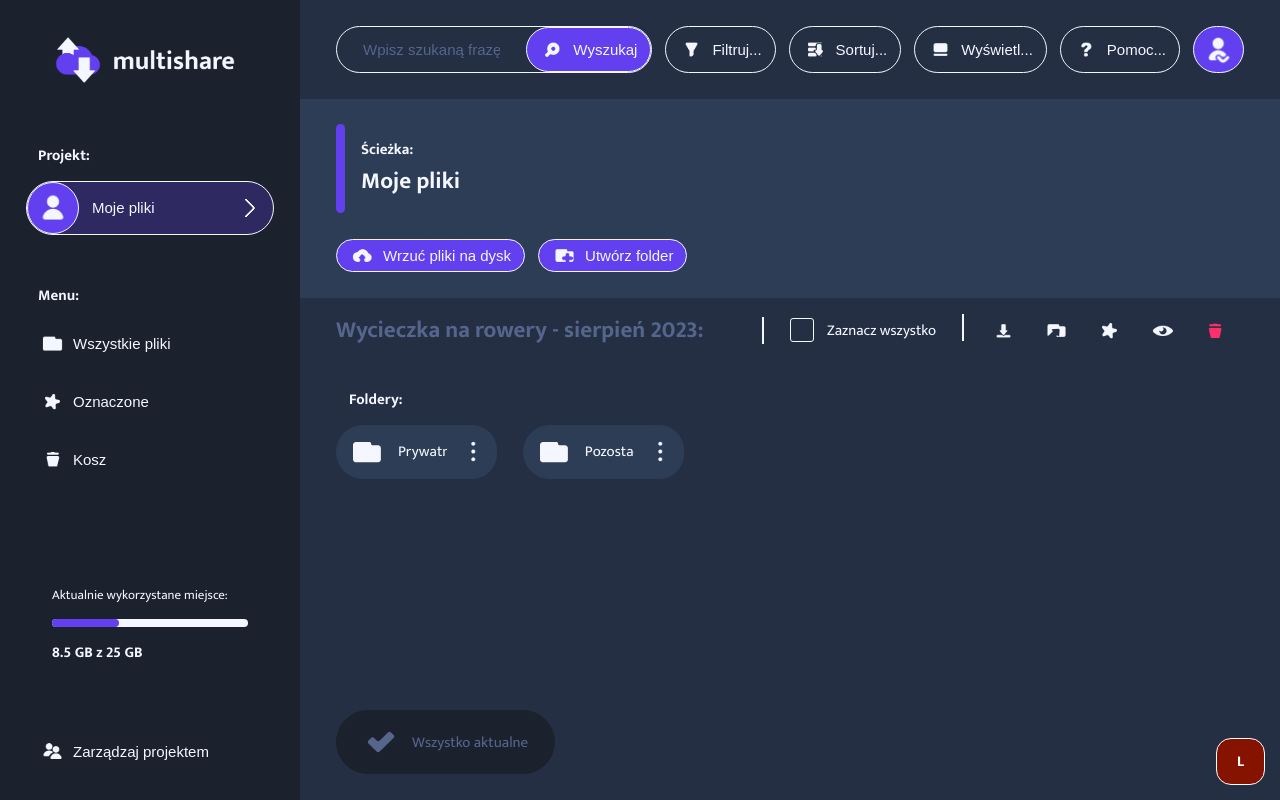
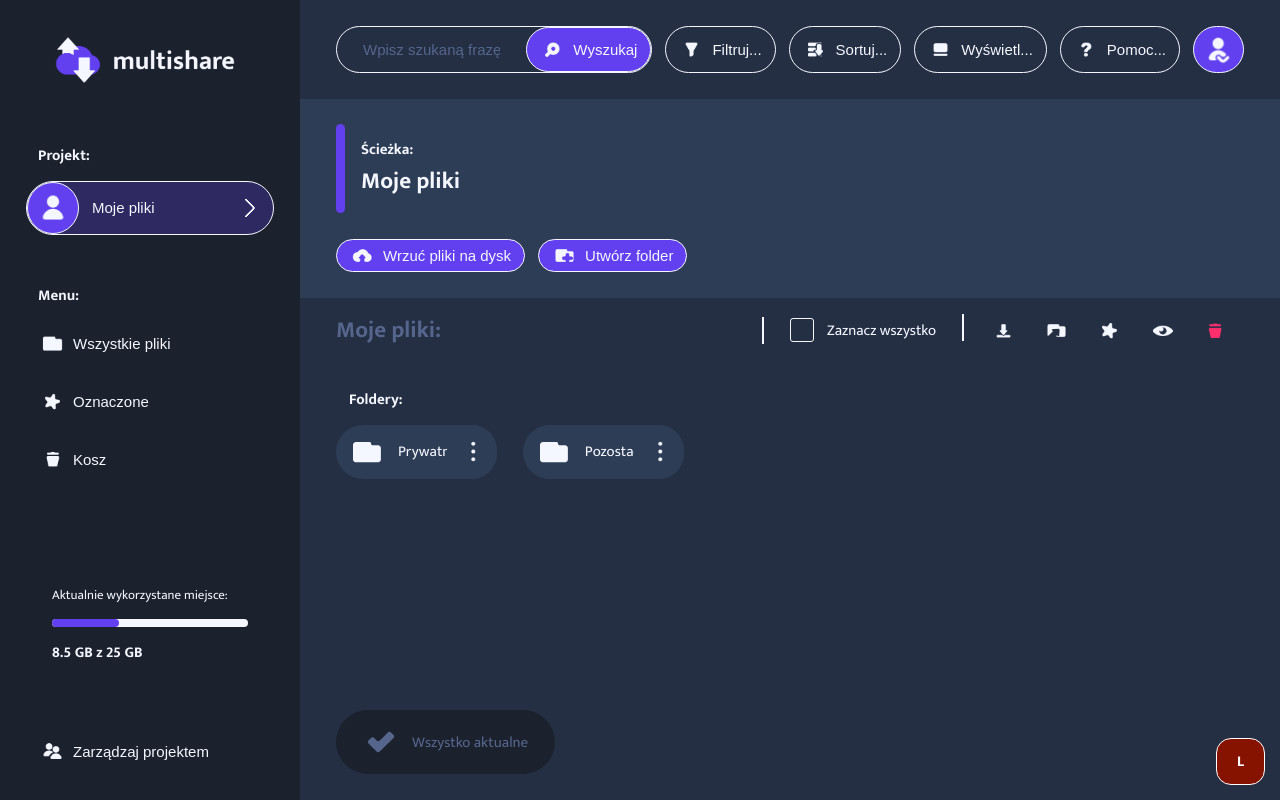
Before and after one commit to BarteXikora/file-explorer-app, a React (Create React App) app: page / in a window 1280 px wide. Built offline with nearby package versions, Linux system fonts and the light colour scheme.

Commit message:
Used content store in content tools component, so it displays actual folder name.

```diff
--- a/src/components/layout/contentTools/ContentTools.tsx
+++ b/src/components/layout/contentTools/ContentTools.tsx
@@ -1,4 +1,7 @@
 import { useState } from 'react'
+import { useSelector } from '../../../store/store'
+import shortName from '../../../functions/shortName/shortName'
+
 import StyledContentTools from './ContentTools.styles'
 import Checkbox from '../../ui/checkbox/Checkbox'
 import Button from '../../ui/button/Button'
@@ -10,15 +13,16 @@ import iconStar from '../../../assets/icons/icon-star.png'
 import iconShow from '../../../assets/icons/icon-show.png'
 import iconDelete from '../../../assets/icons/icon-delete.png'
 
-const __currentFolderName = 'Wycieczka na rowery -  sierpień 2023'
-
 const ContentTools = () => {
     const [__isAllSelected, __setIsAllSelected] = useState(false)
     const [areToolsShown, setAreToolsShown] = useState(true)
 
+    const projectName = useSelector(state => state.content.projectName)
+    const currentPath = useSelector(state => state.content.currentPath)
+
     return <StyledContentTools className={areToolsShown ? 'section-shown' : ''}>
         <div className="folder-name">
-            <h2>{__currentFolderName}:</h2>
+            <h2>{shortName(currentPath.length > 0 ? currentPath[currentPath.length - 1] : projectName, 35)}:</h2>
 
             <div className="separator"></div>
         </div>
```
